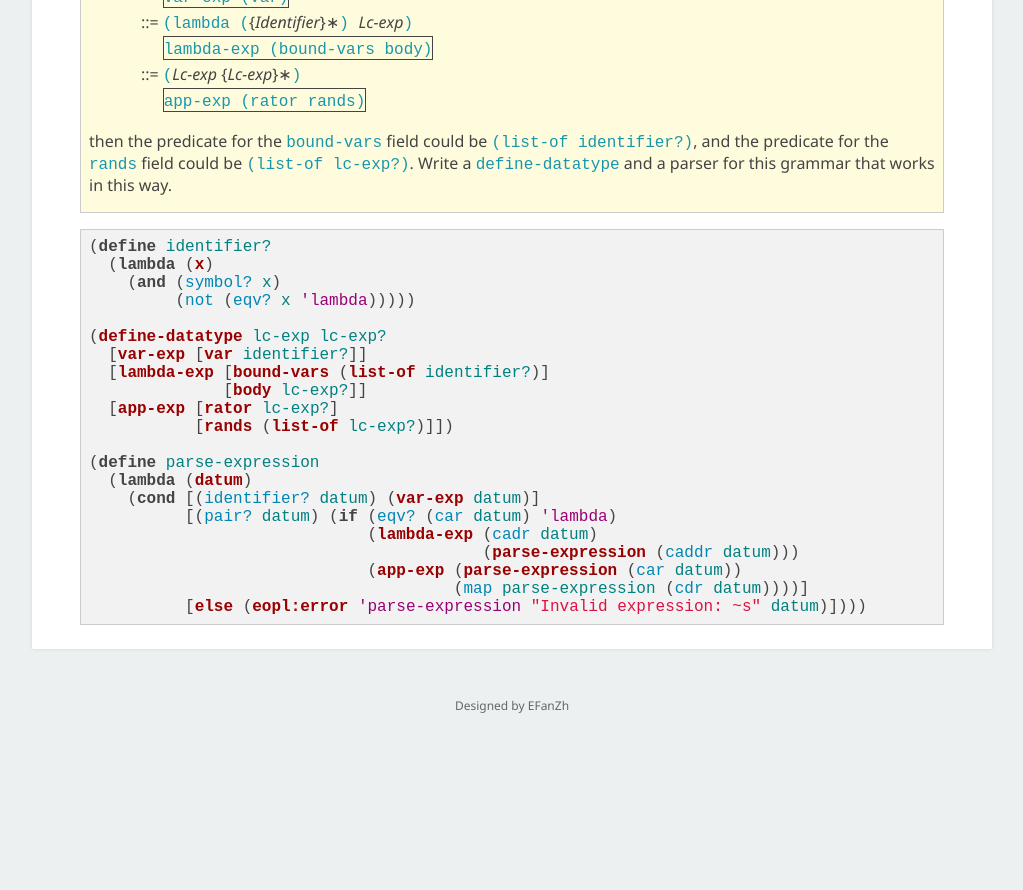
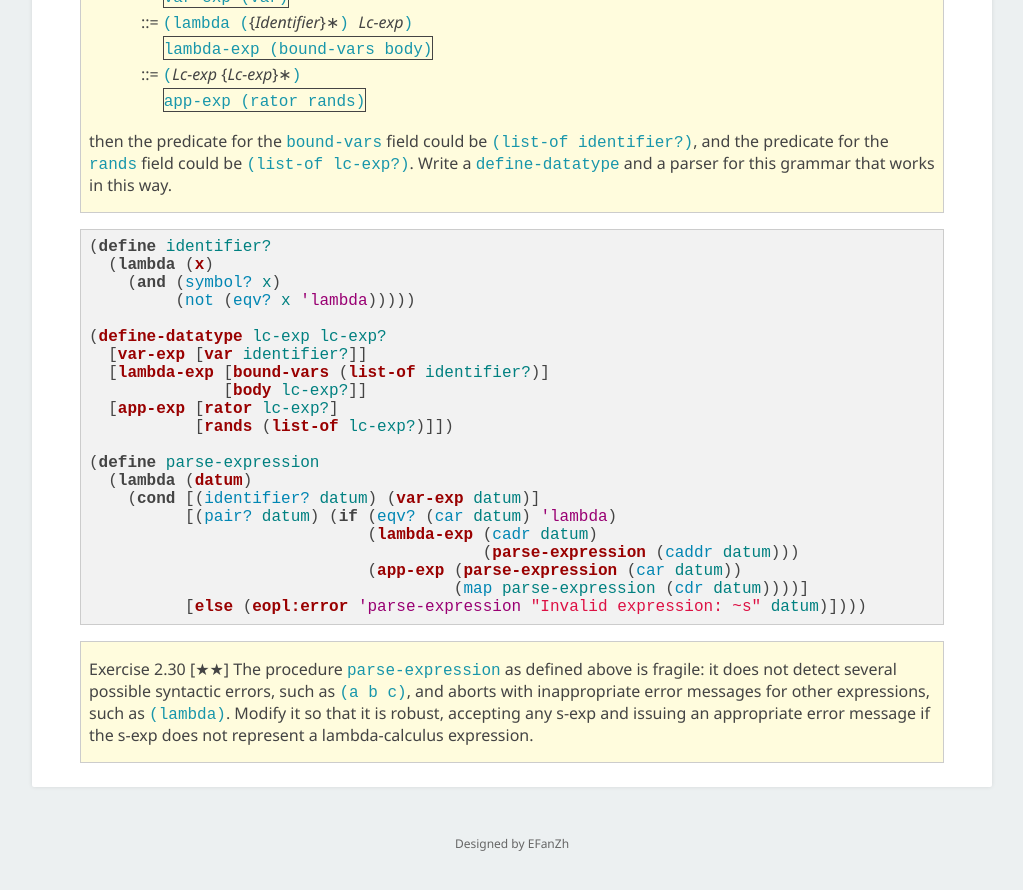
Before and after one commit to EFanZh/efanzh.github.io, a Jekyll site: the page built from _posts/2017-08-06-essentials-of-programming-languages-exercises.md, in a window 1280 px wide and 900 px high, scrolled down 37194 px. Shown: the top 890 px of the window, without its empty margins (128-1151 px from the left). Built offline with Jekyll 4.4.1, drawn with Linux system fonts in a browser that asks for light colours; formulas are drawn with MathJax 3; before the commit the page ends 37956 px from its top, so only the background shows below that.

Commit message:
Add EOPL exercise 2.30 question

````diff
--- a/_posts/2017-08-06-essentials-of-programming-languages-exercises.md
+++ b/_posts/2017-08-06-essentials-of-programming-languages-exercises.md
@@ -1974,3 +1974,8 @@ bound-var     body
                                       (map parse-expression (cdr datum))))]
           [else (eopl:error 'parse-expression "Invalid expression: ~s" datum)])))
 ```
+
+> Exercise 2.30 [★★] The procedure `parse-expression` as defined above is fragile: it does not detect several possible
+> syntactic errors, such as `(a b c)`, and aborts with inappropriate error messages for other expressions, such as
+> `(lambda)`. Modify it so that it is robust, accepting any s-exp and issuing an appropriate error message if the s-exp
+> does not represent a lambda-calculus expression.
````
